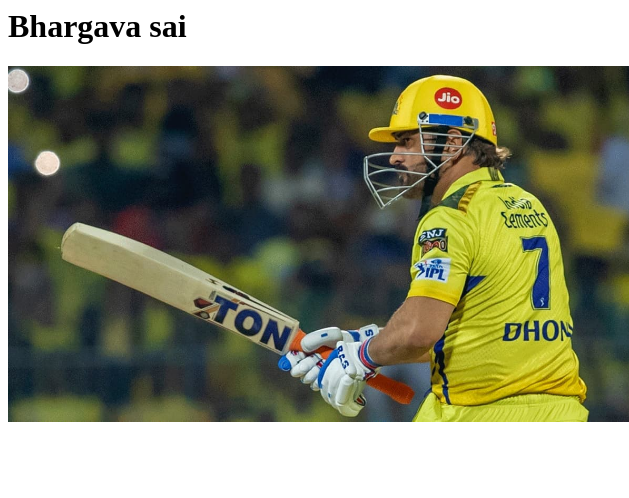
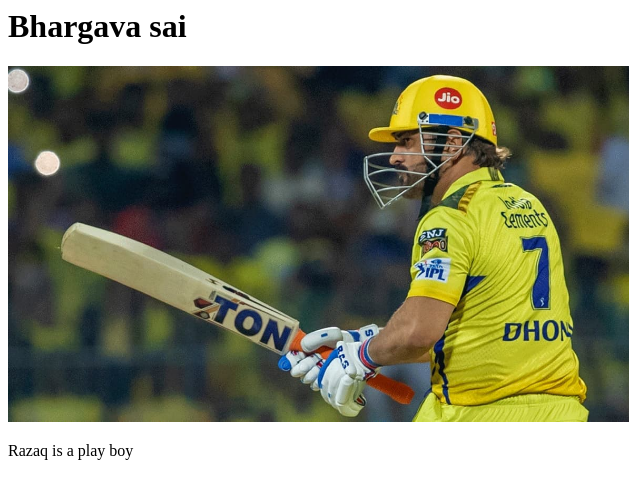
Before and after one commit to Bhargava2188/My-website, a plain HTML site: page index.html in a window 1280 px wide. Shown: the full height of the page, 0-629 px from the left. Drawn offline with Linux system fonts and the light colour scheme.

Commit message:
about razaq

```diff
--- a/index.html
+++ b/index.html
@@ -5,6 +5,7 @@
 	<h1>Bhargava sai</h1>
 	<img src="image.jpg" width="50%">
 	<iframe width="560" height="315" src="https://www.youtube.com/embed/IqwIOlhfCak?si=jBJYTpD9Fydge2b_" title="YouTube video player" frameborder="0" allow="accelerometer; autoplay; clipboard-write; encrypted-media; gyroscope; picture-in-picture; web-share" allowfullscreen></iframe>
+	<p>Razaq is a play boy</p>
 	</body>
 	</head>
 </html>
```
